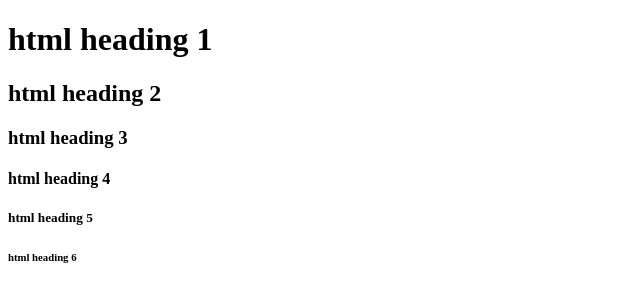
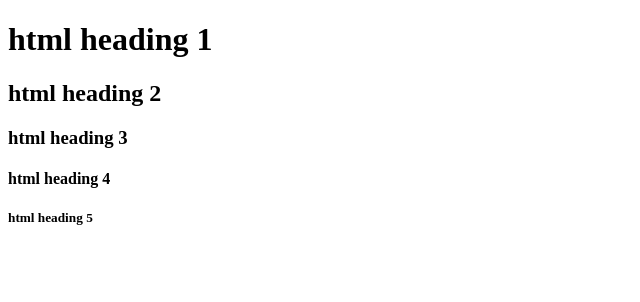
Before and after one commit to enricoandhika3003-cmd/My-Coding-Class, a plain HTML site: page index.html in a window 1280 px wide. Shown: the full height of the page, 0-640 px from the left. Drawn offline with Linux system fonts and the light colour scheme.

Commit message:
html elements

```diff
--- a/index.html
+++ b/index.html
@@ -21,8 +21,5 @@
     <h5>
         html heading 5
     </h5>
-    <h6>
-        html heading 6
-    </h6>
 </body>
 </html>
```
